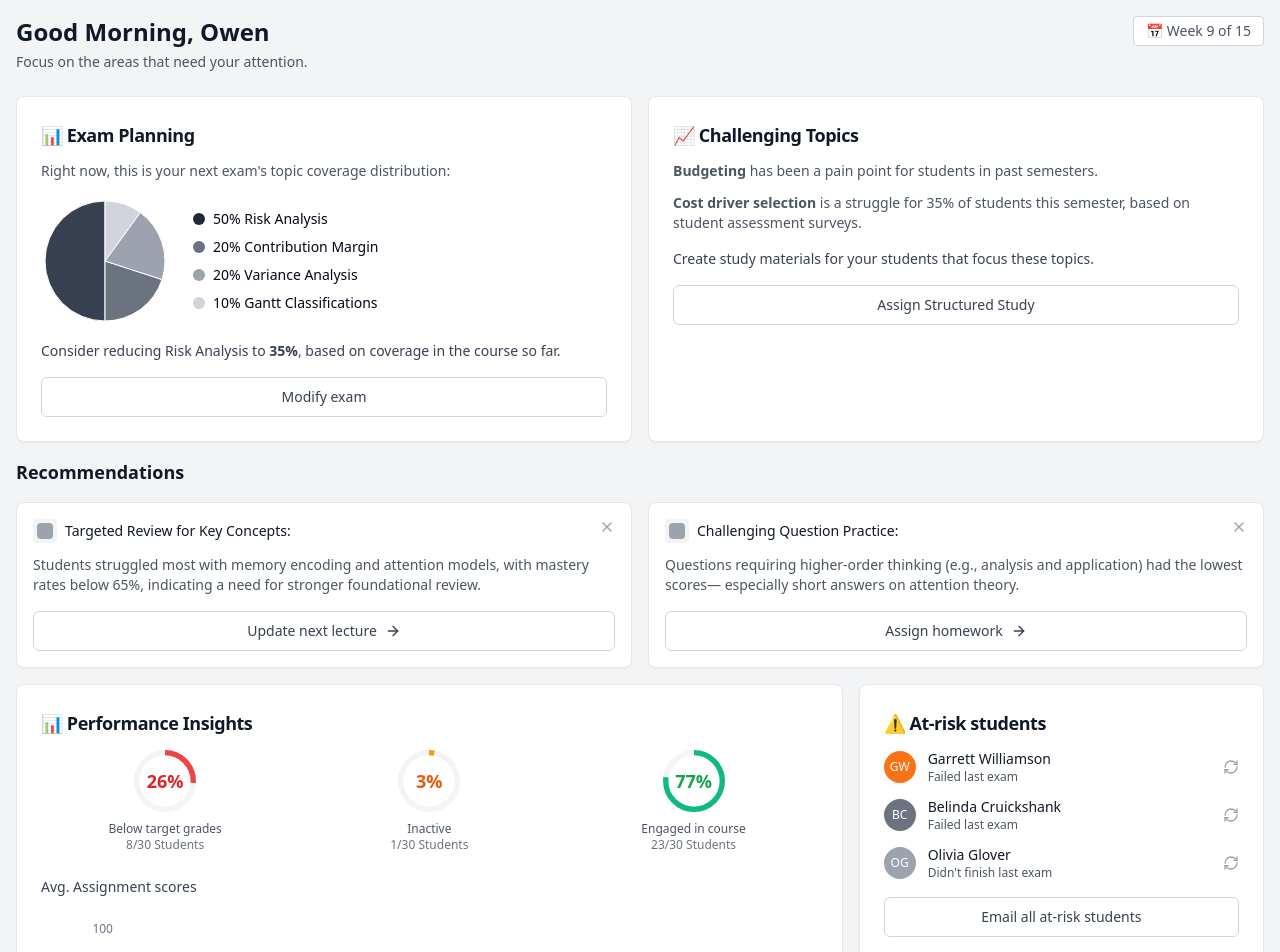
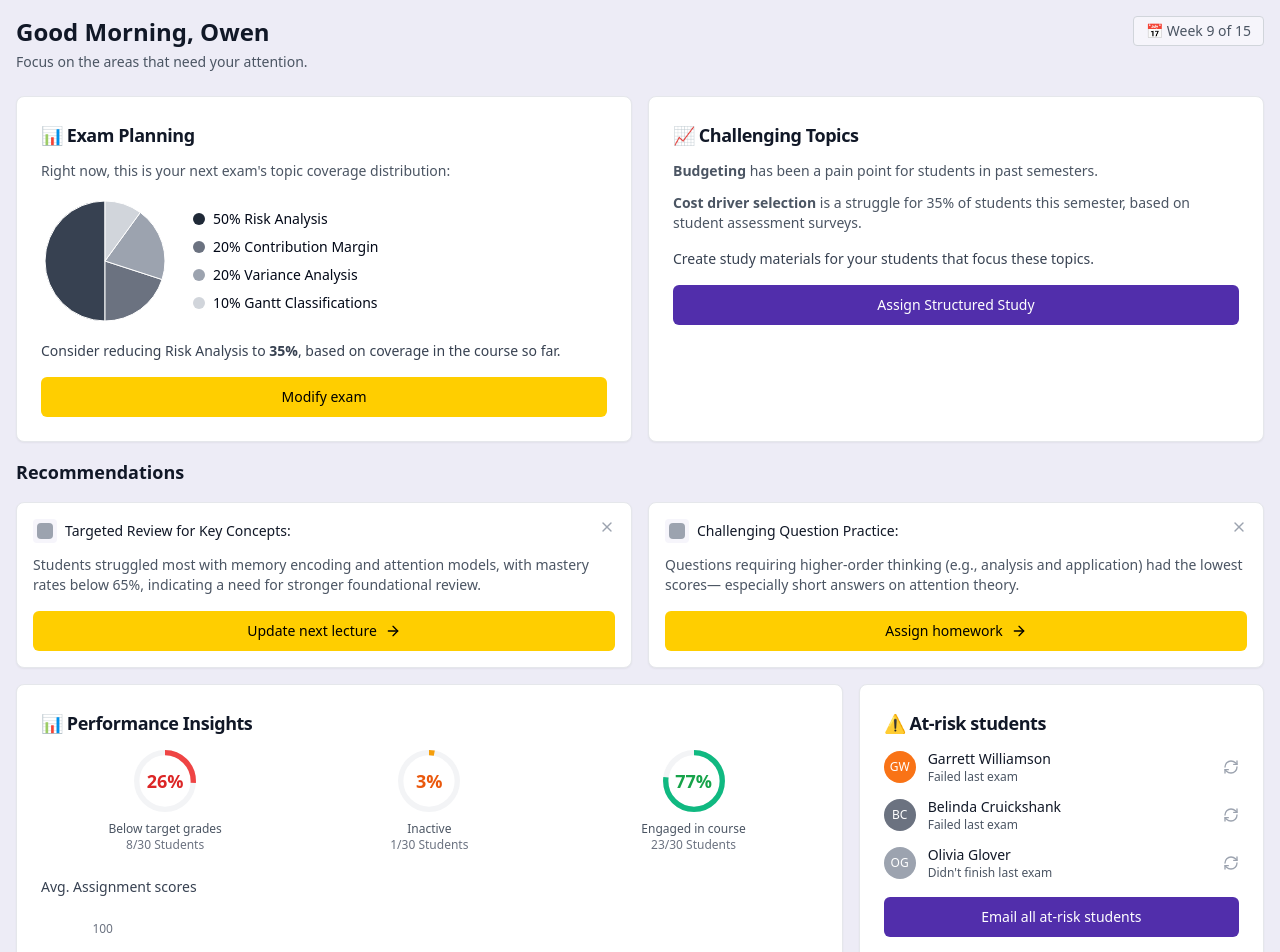
Before and after one commit to Sandorie-one/xlplus-semester-insights, a React (Vite) app: page / in a window 1280 px wide. Shown: the top 952 px of the page. Built offline with nearby package versions, Linux system fonts and the light colour scheme.

Commit message:
Apply design system styles
Update colors for background, cards, items, and CTAs.

```diff
--- a/src/components/AtRiskStudents.tsx
+++ b/src/components/AtRiskStudents.tsx
@@ -12,7 +12,7 @@ const AtRiskStudents = () => {
   ];
 
   return (
-    <Card className="bg-white border border-gray-200">
+    <Card className="bg-dashboard-card border border-gray-200">
       <CardHeader className="pb-3">
         <CardTitle className="text-lg font-semibold text-gray-900 flex items-center gap-2">
           ⚠️ At-risk students
@@ -36,7 +36,7 @@ const AtRiskStudents = () => {
           ))}
         </div>
 
-        <Button variant="outline" className="w-full text-gray-700 border-gray-300">
+        <Button className="w-full bg-dashboard-secondary text-white hover:bg-dashboard-secondary/90 border-0">
           Email all at-risk students
         </Button>
       </CardContent>
--- a/src/components/ChallengingTopicsCard.tsx
+++ b/src/components/ChallengingTopicsCard.tsx
@@ -5,7 +5,7 @@ import { Card, CardContent, CardHeader, CardTitle } from '@/components/ui/card';
 
 const ChallengingTopicsCard = () => {
   return (
-    <Card className="bg-white border border-gray-200">
+    <Card className="bg-dashboard-card border border-gray-200">
       <CardHeader className="pb-3">
         <CardTitle className="text-lg font-semibold text-gray-900 flex items-center gap-2">
           📈 Challenging Topics
@@ -24,7 +24,7 @@ const ChallengingTopicsCard = () => {
           </p>
         </div>
 
-        <Button variant="outline" className="w-full text-gray-700 border-gray-300">
+        <Button className="w-full bg-dashboard-secondary text-white hover:bg-dashboard-secondary/90 border-0">
           Assign Structured Study
         </Button>
       </CardContent>
--- a/src/components/DashboardHeader.tsx
+++ b/src/components/DashboardHeader.tsx
@@ -12,7 +12,7 @@ const DashboardHeader = () => {
           Focus on the areas that need your attention.
         </p>
       </div>
-      <div className="bg-white border border-gray-300 px-3 py-1 rounded text-sm text-gray-600">
+      <div className="bg-dashboard-item border border-gray-300 px-3 py-1 rounded text-sm text-gray-600">
         📅 Week 9 of 15
       </div>
     </div>
--- a/src/components/ExamPlanningCard.tsx
+++ b/src/components/ExamPlanningCard.tsx
@@ -13,7 +13,7 @@ const ExamPlanningCard = () => {
   ];
 
   return (
-    <Card className="bg-white border border-gray-200">
+    <Card className="bg-dashboard-card border border-gray-200">
       <CardHeader className="pb-3">
         <CardTitle className="text-lg font-semibold text-gray-900 flex items-center gap-2">
           📊 Exam Planning
@@ -69,7 +69,7 @@ const ExamPlanningCard = () => {
           Consider reducing Risk Analysis to <strong>35%</strong>, based on coverage in the course so far.
         </p>
 
-        <Button variant="outline" className="w-full text-gray-700 border-gray-300">
+        <Button className="w-full bg-dashboard-primary text-black hover:bg-dashboard-primary/90 border-0">
           Modify exam
         </Button>
       </CardContent>
--- a/src/components/PerformanceInsights.tsx
+++ b/src/components/PerformanceInsights.tsx
@@ -16,7 +16,7 @@ const PerformanceInsights = () => {
   ];
 
   return (
-    <Card className="bg-white border border-gray-200">
+    <Card className="bg-dashboard-card border border-gray-200">
       <CardHeader className="pb-3">
         <CardTitle className="text-lg font-semibold text-gray-900 flex items-center gap-2">
           📊 Performance Insights
--- a/src/components/RecommendationsSection.tsx
+++ b/src/components/RecommendationsSection.tsx
@@ -35,11 +35,11 @@ const RecommendationsSection = () => {
       <h2 className="text-lg font-semibold text-gray-900">Recommendations</h2>
       <div className="grid grid-cols-1 lg:grid-cols-2 gap-4">
         {visibleRecommendations.map((rec) => (
-          <Card key={rec.id} className="bg-white border border-gray-200">
+          <Card key={rec.id} className="bg-dashboard-card border border-gray-200">
             <CardContent className="p-4">
               <div className="flex items-start justify-between mb-3">
                 <div className="flex items-center gap-2">
-                  <div className="bg-gray-100 p-1 rounded">
+                  <div className="bg-dashboard-item p-1 rounded">
                     <div className="w-4 h-4 bg-gray-400 rounded" />
                   </div>
                   <span className="font-medium text-gray-900 text-sm">{rec.title}</span>
@@ -56,7 +56,7 @@ const RecommendationsSection = () => {
                 {rec.description}
               </p>
 
-              <Button variant="outline" className="w-full flex items-center justify-center gap-2 text-gray-700 border-gray-300">
+              <Button className="w-full flex items-center justify-center gap-2 bg-dashboard-primary text-black hover:bg-dashboard-primary/90 border-0">
                 {rec.action}
                 <ArrowRight className="h-4 w-4" />
               </Button>
--- a/src/index.css
+++ b/src/index.css
@@ -1,3 +1,4 @@
+
 @tailwind base;
 @tailwind components;
 @tailwind utilities;
@@ -49,6 +50,13 @@
     --sidebar-border: 220 13% 91%;
 
     --sidebar-ring: 217.2 91.2% 59.8%;
+
+    /* Custom dashboard colors */
+    --dashboard-bg: #EDECF6;
+    --dashboard-card: #FFFFFF;
+    --dashboard-item: #F6F5FB;
+    --dashboard-primary: #FFCE00;
+    --dashboard-secondary: #512EAB;
   }
 
   .dark {
@@ -99,3 +107,42 @@
     @apply bg-background text-foreground;
   }
 }
+
+/* Custom dashboard utility classes */
+@layer utilities {
+  .bg-dashboard {
+    background-color: var(--dashboard-bg);
+  }
+
+  .bg-dashboard-card {
+    background-color: var(--dashboard-card);
+  }
+
+  .bg-dashboard-item {
+    background-color: var(--dashboard-item);
+  }
+
+  .bg-dashboard-primary {
+    background-color: var(--dashboard-primary);
+  }
+
+  .bg-dashboard-secondary {
+    background-color: var(--dashboard-secondary);
+  }
+
+  .text-dashboard-primary {
+    color: var(--dashboard-primary);
+  }
+
+  .text-dashboard-secondary {
+    color: var(--dashboard-secondary);
+  }
+
+  .border-dashboard-primary {
+    border-color: var(--dashboard-primary);
+  }
+
+  .border-dashboard-secondary {
+    border-color: var(--dashboard-secondary);
+  }
+}
--- a/src/pages/Index.tsx
+++ b/src/pages/Index.tsx
@@ -9,7 +9,7 @@ import AtRiskStudents from '../components/AtRiskStudents';
 
 const Index = () => {
   return (
-    <div className="min-h-screen bg-gray-100 p-4">
+    <div className="min-h-screen bg-dashboard p-4">
       <div className="max-w-7xl mx-auto space-y-4">
         {/* Header Section */}
         <DashboardHeader />
```
